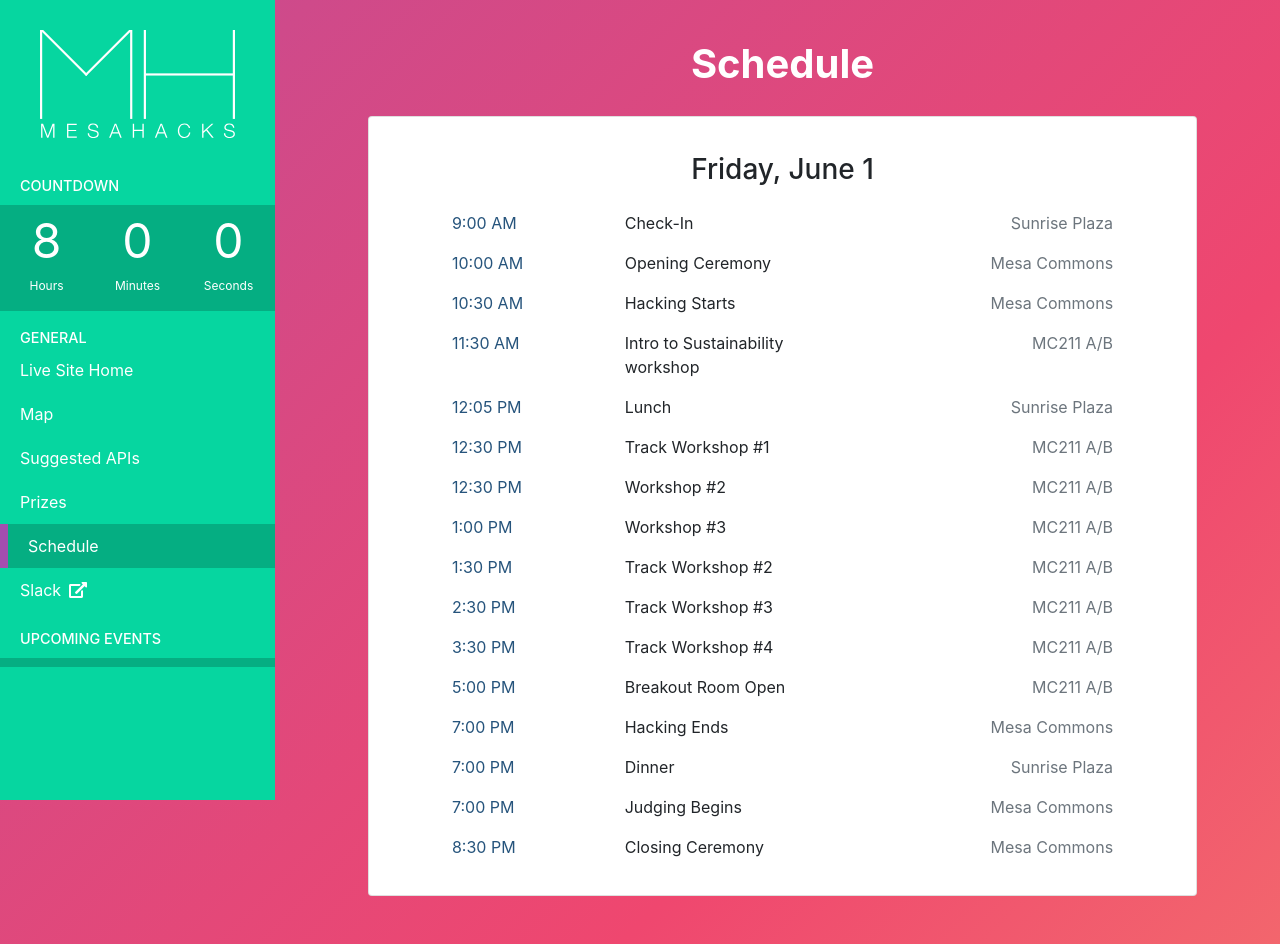
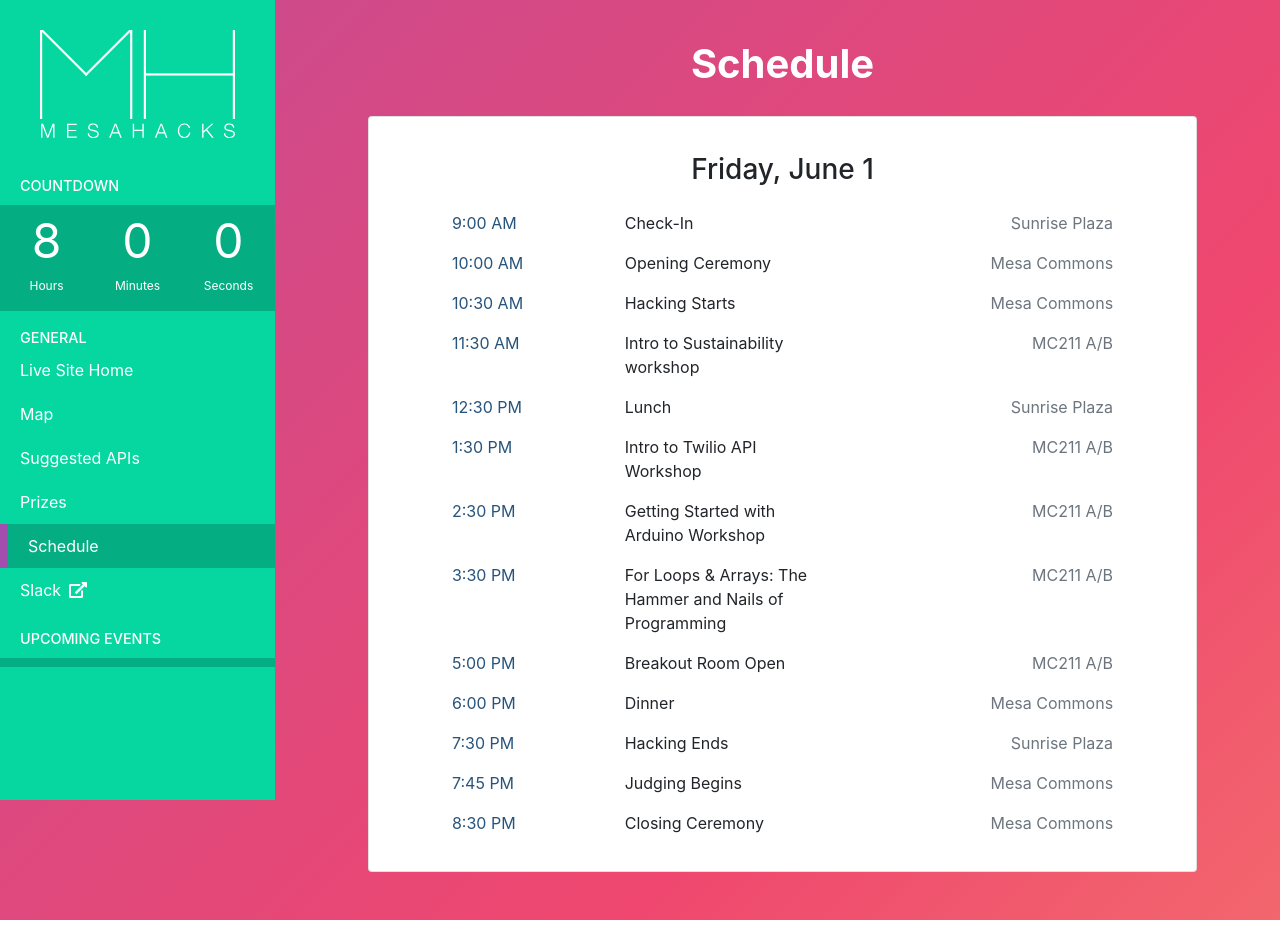
Before and after one commit to cscmesa/mesahacks-live, an Angular app: page /schedule in a window 1280 px wide. After the commit the page ends 920 px from the top, so only its background shows below. Built offline with nearby package versions, Linux system fonts and the light colour scheme; what angular-bootstrap-md would draw is missing.

Commit message:
Updated schedule

```diff
--- a/src/app/components/schedule/schedule.component.html
+++ b/src/app/components/schedule/schedule.component.html
@@ -51,7 +51,7 @@
       </div>
       <div class="row justify-content-between px-5">
         <div class="col-md-3 text-left">
-          <p style="color: #26547C">12:05 PM</p>
+          <p style="color: #26547C">12:30 PM</p>
         </div>
         <div class="col-md-4 text-left">
           <p>Lunch</p>
@@ -62,45 +62,12 @@
       </div>
       <div class="row justify-content-between px-5">
         <div class="col-md-3 text-left">
-          <p style="color: #26547C">12:30 PM</p>
+          <p style="color: #26547C">1:30 PM</p>
         </div>
         <div class="col-md-4 text-left">
-          <p>Track Workshop #1</p>
+          <p>Intro to Twilio API Workshop</p>
         </div>
         <div class="col-md-5 text-right">
-          <p class="text-muted">MC211 A/B</p>
-        </div>
-      </div>
-      <div class="row justify-content-between px-5">
-        <div class="col-sm-3 text-left">
-          <p style="color: #26547C">12:30 PM</p>
-        </div>
-        <div class="col-sm-4 text-left">
-          <p>Workshop #2</p>
-        </div>
-        <div class="col-sm-5 text-right">
-          <p class="text-muted">MC211 A/B</p>
-        </div>
-      </div>
-      <div class="row justify-content-between px-5">
-        <div class="col-sm-3 text-left">
-          <p style="color: #26547C">1:00 PM</p>
-        </div>
-        <div class="col-sm-4 text-left">
-          <p>Workshop #3</p>
-        </div>
-        <div class="col-sm-5 text-right">
-          <p class="text-muted">MC211 A/B</p>
-        </div>
-      </div>
-      <div class="row justify-content-between px-5">
-        <div class="col-sm-3 text-left">
-          <p style="color: #26547C">1:30 PM</p>
-        </div>
-        <div class="col-sm-4 text-left">
-          <p>Track Workshop #2</p>
-        </div>
-        <div class="col-sm-5 text-right">
           <p class="text-muted">MC211 A/B</p>
         </div>
       </div>
@@ -109,7 +76,7 @@
           <p style="color: #26547C">2:30 PM</p>
         </div>
         <div class="col-sm-4 text-left">
-          <p>Track Workshop #3</p>
+          <p>Getting Started with Arduino Workshop</p>
         </div>
         <div class="col-sm-5 text-right">
           <p class="text-muted">MC211 A/B</p>
@@ -120,7 +87,7 @@
           <p style="color: #26547C">3:30 PM</p>
         </div>
         <div class="col-sm-4 text-left">
-          <p>Track Workshop #4</p>
+          <p>For Loops & Arrays: The Hammer and Nails of Programming</p>
         </div>
         <div class="col-sm-5 text-right">
           <p class="text-muted">MC211 A/B</p>
@@ -139,10 +106,10 @@
       </div>
       <div class="row justify-content-between px-5">
         <div class="col-sm-3 text-left">
-          <p style="color: #26547C">7:00 PM</p>
+          <p style="color: #26547C">6:00 PM</p>
         </div>
         <div class="col-sm-4 text-left">
-          <p>Hacking Ends</p>
+          <p>Dinner</p>
         </div>
         <div class="col-sm-5 text-right">
           <p class="text-muted">Mesa Commons</p>
@@ -150,10 +117,10 @@
       </div>
       <div class="row justify-content-between px-5">
         <div class="col-sm-3 text-left">
-          <p style="color: #26547C">7:00 PM</p>
+          <p style="color: #26547C">7:30 PM</p>
         </div>
         <div class="col-sm-4 text-left">
-          <p>Dinner</p>
+          <p>Hacking Ends</p>
         </div>
         <div class="col-sm-5 text-right">
           <p class="text-muted">Sunrise Plaza</p>
@@ -161,7 +128,7 @@
       </div>
       <div class="row justify-content-between px-5">
         <div class="col-sm-3 text-left">
-          <p style="color: #26547C">7:00 PM</p>
+          <p style="color: #26547C">7:45 PM</p>
         </div>
         <div class="col-sm-4 text-left">
           <p>Judging Begins</p>
```
